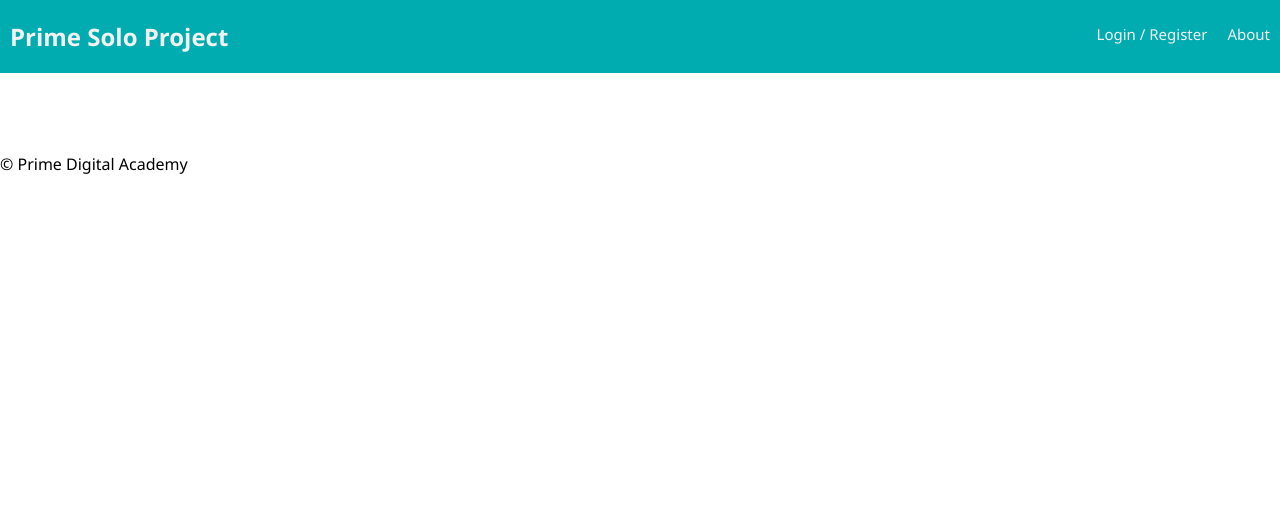
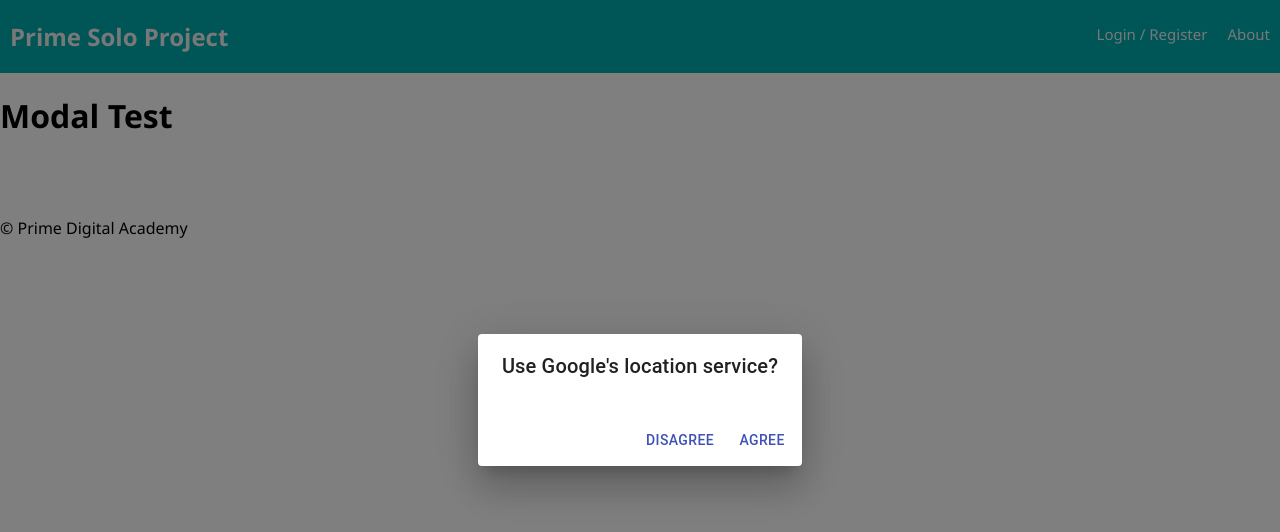
Before and after one commit to Prime-OTTO-Team/OTTO, a React (Create React App) app: page /#/home in a window 1280 px wide. Shown: the top 532 px of the page. Built offline with nearby package versions, Linux system fonts and the light colour scheme; no server answers.

Commit message:
nav bar "signup" opens modal

```diff
--- a/src/components/App/App.js
+++ b/src/components/App/App.js
@@ -45,10 +45,10 @@ class App extends Component {
             Visiting localhost:3000/home will show the UserPage if the user is logged in.
             If the user is not logged in, the ProtectedRoute will show the 'Login' or 'Register' page.
             Even though it seems like they are different pages, the user is always on localhost:3000/home */}
-            <ProtectedRoute
+            <Route
               exact
               path="/home"
-              component={UserPage}
+              component={LandingPage}
             />
             {/* This works the same as the other protected route, except that if the user is logged in,
             they will see the info page instead. */}
--- a/src/components/LandingPage/LandingPage.js
+++ b/src/components/LandingPage/LandingPage.js
@@ -1,12 +1,11 @@
 import React, { Component } from 'react';
 import { connect } from 'react-redux';
-
+import LoginSignUpModal from '../Modals/LoginSignUpModal';
 class LandingPage extends Component {
     render() {
         return (
             <div className='container'>
-
-                <h1>Test</h1>
+                <LoginSignUpModal/>
             </div>
         )
     }
@@ -14,6 +13,6 @@ class LandingPage extends Component {
 const mapStateToProps = (reduxState) => ({
     errors: reduxState.errors,
     reduxState
-  });
+});
 
-  export default connect(mapStateToProps)(LandingPage);
+export default connect(mapStateToProps)(LandingPage);
--- a/src/components/Modals/LoginSignupModal.js
+++ b/src/components/Modals/LoginSignupModal.js
@@ -1,11 +1,23 @@
-import React, { Component } from 'react';
-import Modal from '@material-ui/core/Modal';
+import React, { Component, forwardRef } from 'react';
+// import Modal from '@material-ui/core/Modal';
+import Button from '@material-ui/core/Button';
+import Dialog from '@material-ui/core/Dialog';
+import DialogActions from '@material-ui/core/DialogActions';
+import DialogContent from '@material-ui/core/DialogContent';
+import DialogContentText from '@material-ui/core/DialogContentText';
+import DialogTitle from '@material-ui/core/DialogTitle';
+import Slide from '@material-ui/core/Slide';
+import { connect } from 'react-redux';
 
+const Transition = forwardRef(function Transition(props, ref) {
+    return <Slide direction="up" ref={ref} {...props} />;
+});
 class LoginSignUpModal extends Component {
     state = {
         switch: 'login'
     }
     isModalOpen = () => {
+        console.log('isModalOpen: loginModalReducer = ', this.props.reduxState.loginModalReducer);
         return this.props.reduxState.loginModalReducer;
     }
     handleClose = () => {
@@ -20,18 +32,18 @@ class LoginSignUpModal extends Component {
             switch: switchCase
         })
     }
-
     render() {
         return (
             <div className='container'>
-                <h1>Test</h1>
-                <Modal
-                    // open={open}
+                <h1> Modal Test</h1>
+                {/* <Modal
+                    open={() => {this.isModalOpen()}}
                     onClose={() => {this.handleClose()}}
                     aria-labelledby="simple-modal-title"
                     aria-describedby="simple-modal-description"
                 >
-                    <div className="switchHeader">
+                    modal test
+                     <div className="switchHeader">
                         <button onClick={() => {this.handleViewSwitch('login')}}>
                             Login
                         </button>
@@ -42,10 +54,36 @@ class LoginSignUpModal extends Component {
                     <div className='modalContent'>
                         modal content
                     </div>
-                </Modal>
+                </Modal> */}
+                <Dialog
+                    open={this.isModalOpen()}
+                    TransitionComponent={Transition}
+                    keepMounted
+                    onClose={()=>{this.handleClose()}}
+                    aria-labelledby="alert-dialog-slide-title"
+                    aria-describedby="alert-dialog-slide-description"
+                >
+                    <DialogTitle id="alert-dialog-slide-title">{"Use Google's location service?"}</DialogTitle>
+                    <DialogContent>
+                        {/* <DialogContentText id="alert-dialog-slide-description">
+                            Let Google help apps determine location. This means sending anonymous location data to
+                            Google, even when no apps are running.
+                        </DialogContentText> */}
+                    </DialogContent>
+                    <DialogActions>
+                        <Button onClick={() => { this.handleClose() }} color="primary">
+                            Disagree
+                        </Button>
+                        <Button onClick={() => { this.handleClose() }} color="primary">
+                            Agree
+                        </Button>
+                    </DialogActions>
+                </Dialog>
             </div>
         )
     }
 }
-export default LoginSignUpModal
-    ;
+const mapStateToProps = (reduxState) => ({
+    reduxState
+})
+export default connect(mapStateToProps)(LoginSignUpModal);
--- a/src/components/Modals/SignUpContent.js
+++ b/src/components/Modals/SignUpContent.js
@@ -25,7 +25,7 @@ class RegisterPage extends Component {
 
   handleInputChangeFor = propertyName => (event) => {
     this.setState({
-      [propertyName]: event.target.value,
+      [propertyName]: event.target.value
     });
   }
 
--- a/src/components/Nav/Nav.js
+++ b/src/components/Nav/Nav.js
@@ -10,11 +10,15 @@ const Nav = (props) => (
       <h2 className="nav-title">Prime Solo Project</h2>
     </Link>
     <div className="nav-right">
-      <Link className="nav-link" to="/home">
+      <Link className="nav-link" to="/home"
+        onClick={() => {
+          props.dispatch({ type: 'LOGIN_REGISTER_MODAL_OPEN', payload: true})
+        }}
+      >
         {/* Show this link if they are logged in or not,
         but call this link 'Home' if they are logged in,
         and call this link 'Login / Register' if they are not */}
-        {props.user.id ? 'Home' : 'Login / Register'}
+        { props.user.id ? 'Home' : 'Login / Register' }
       </Link>
       {/* Show the link to the info page and the logout button if the user is logged in */}
       {props.user.id && (
@@ -22,7 +26,7 @@ const Nav = (props) => (
           <Link className="nav-link" to="/info">
             Info Page
           </Link>
-          <LogOutButton className="nav-link"/>
+          <LogOutButton className="nav-link" />
         </>
       )}
       {/* Always show this link since the about page is not protected */}
@@ -38,8 +42,8 @@ const Nav = (props) => (
 // if they are logged in, we show them a few more links
 // if you wanted you could write this code like this:
 // const mapStateToProps = ({ user }) => ({ user });
-const mapStateToProps = state => ({
-  user: state.user,
+const mapStateToProps = reduxState => ({
+  user: reduxState.user,
+  reduxState
 });
-
 export default connect(mapStateToProps)(Nav);
--- a/src/redux/reducers/loginModalReducer.js
+++ b/src/redux/reducers/loginModalReducer.js
@@ -1,4 +1,4 @@
-const loginMode = (state = true, action) => {
+const loginModalShowing = (state = true, action) => {
     switch (action.type) {
       case 'LOGIN_REGISTER_MODAL_OPEN':
         return action.payload;
@@ -9,4 +9,4 @@ const loginMode = (state = true, action) => {
 
 // loginMode will be on the redux state at:
 // state.loginMode
-  export default loginMode;
+  export default loginModalShowing;
```
